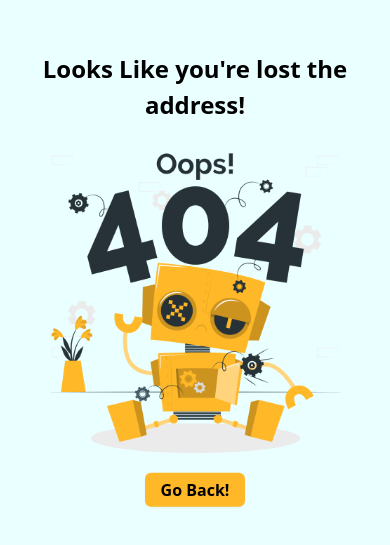
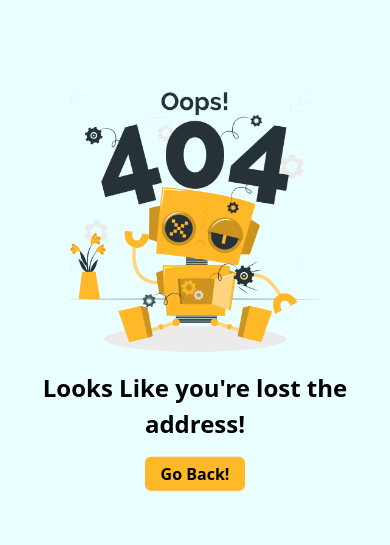
Before and after one commit to webakash1806/zenstudy, a React (Vite) app: page / in a window 390 px wide. Shown: the part 143-688 px from the top of the page. Built offline with nearby package versions, Linux system fonts and the light colour scheme.

Commit message:
404 error page responsive added

```diff
--- a/src/Pages/PageNotFound.jsx
+++ b/src/Pages/PageNotFound.jsx
@@ -6,10 +6,12 @@ import Error404 from '../assets/Error404.png'
 const PageNotFound = () => {
     const navigate = useNavigate()
     return (
-        <div className='bg-[#eaffff] w-screen h-screen flex flex-col items-center justify-center'>
-            <p className='text-[#000] font-bold text-[1.5rem] text-center mx-8'>Looks Like you&#39;re lost the address!</p>
-            <img className='w-[90%]' src={Error404} alt="404 Page not found Image!" />
-            <button onClick={() => navigate(-1)} className='bg-[#FFB827] text-black p-[5px] px-4 font-semibold rounded-md animate-bounce shadow-sm hover:bg-black hover:text-[#FFB827]'>Go Back!</button>
+        <div className='bg-[#eaffff] w-screen md:flex-row-reverse h-screen flex flex-col items-center justify-center'>
+            <img className='w-[19rem] sm:w-[22rem] lg:w-[26rem]' src={Error404} alt="404 Page not found Image!" />
+            <div className='flex flex-col items-center justify-center'>
+                <p className='text-[#000] font-bold text-[1.5rem] text-center mx-8'>Looks Like you&#39;re lost the address!</p>
+                <button onClick={() => navigate(-1)} className='mt-4 bg-[#FFB827] text-black p-[5px] px-4 font-semibold rounded-md animate-bounce shadow-sm hover:bg-black hover:text-[#FFB827]'>Go Back!</button>
+            </div>
         </div>
     )
 }
```
